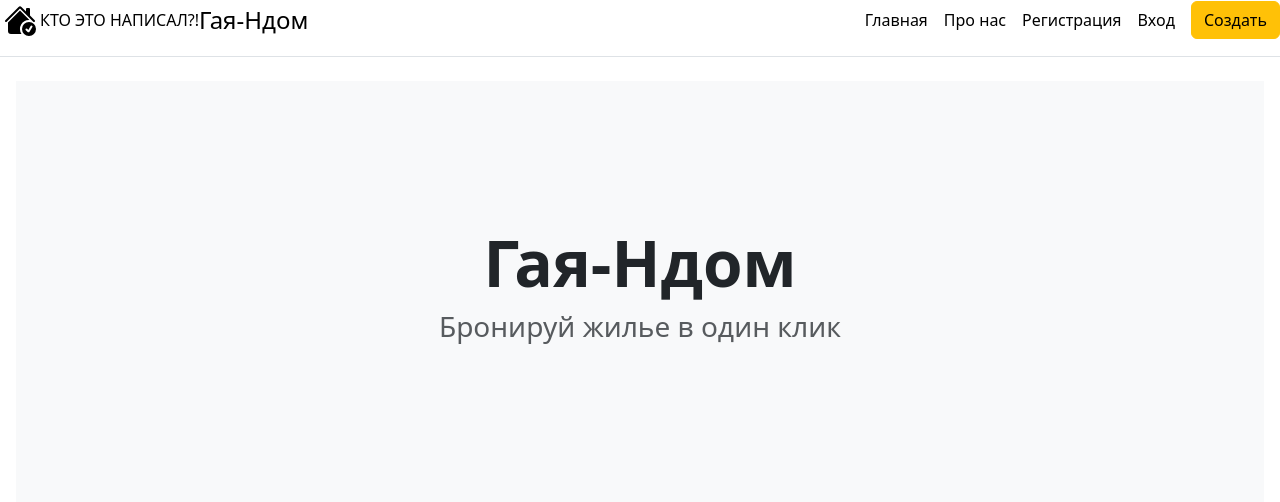
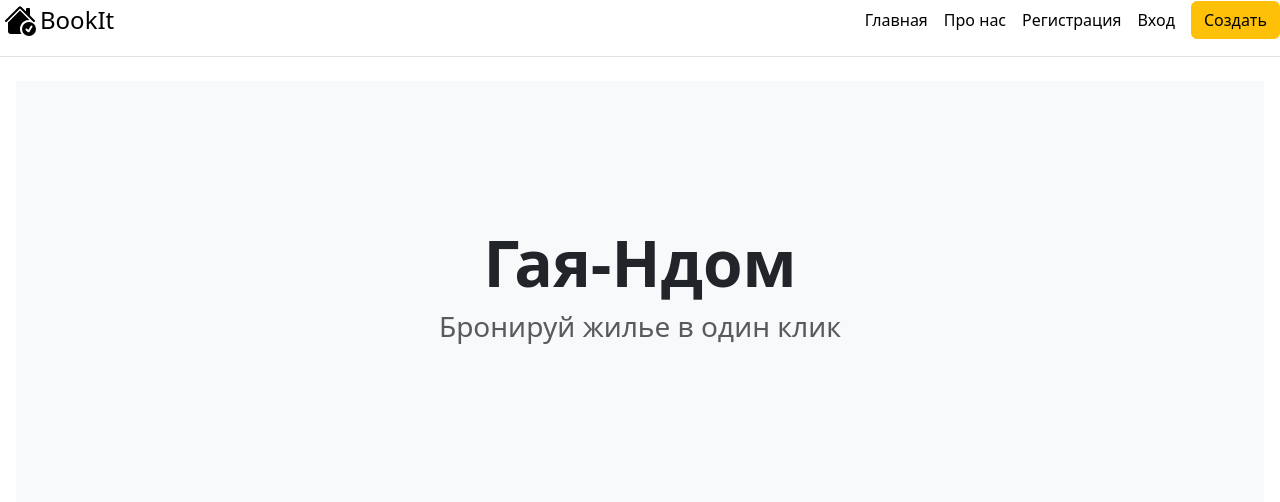
Before and after one commit to Tempays/web_project, a Flask app: page / in a window 1280 px wide. Shown: the top 502 px of the page. Run offline with Flask 3, Linux system fonts and the light colour scheme.

Commit message:
Update base.html

```diff
--- a/templates/base.html
+++ b/templates/base.html
@@ -18,8 +18,7 @@
   <path d="m8 3.293 4.712 4.712A4.5 4.5 0 0 0 8.758 15H3.5A1.5 1.5 0 0 1 2 13.5V9.293z"/>
   <path d="M12.5 16a3.5 3.5 0 1 0 0-7 3.5 3.5 0 0 0 0 7m1.679-4.493-1.335 2.226a.75.75 0 0 1-1.174.144l-.774-.773a.5.5 0 0 1 .708-.707l.547.547 1.17-1.951a.5.5 0 1 1 .858.514"/>
 </svg>
-          КТО ЭТО НАПИСАЛ?!
-        <span class="fs-4">Гая-Ндом</span>
+        <span class="fs-4">BookIt</span>
       </a>
 
       <nav class="d-inline-flex mt-2 mt-md-0 ms-md-auto">
```
